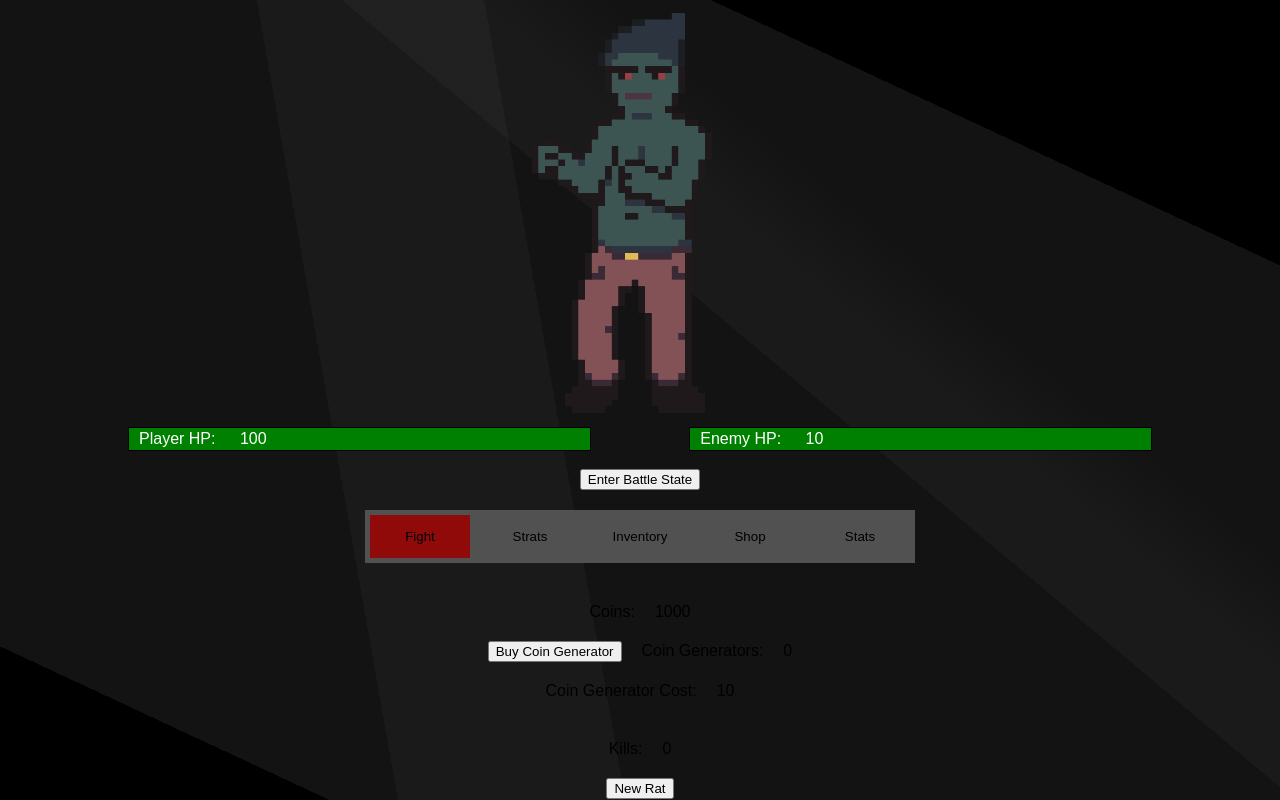
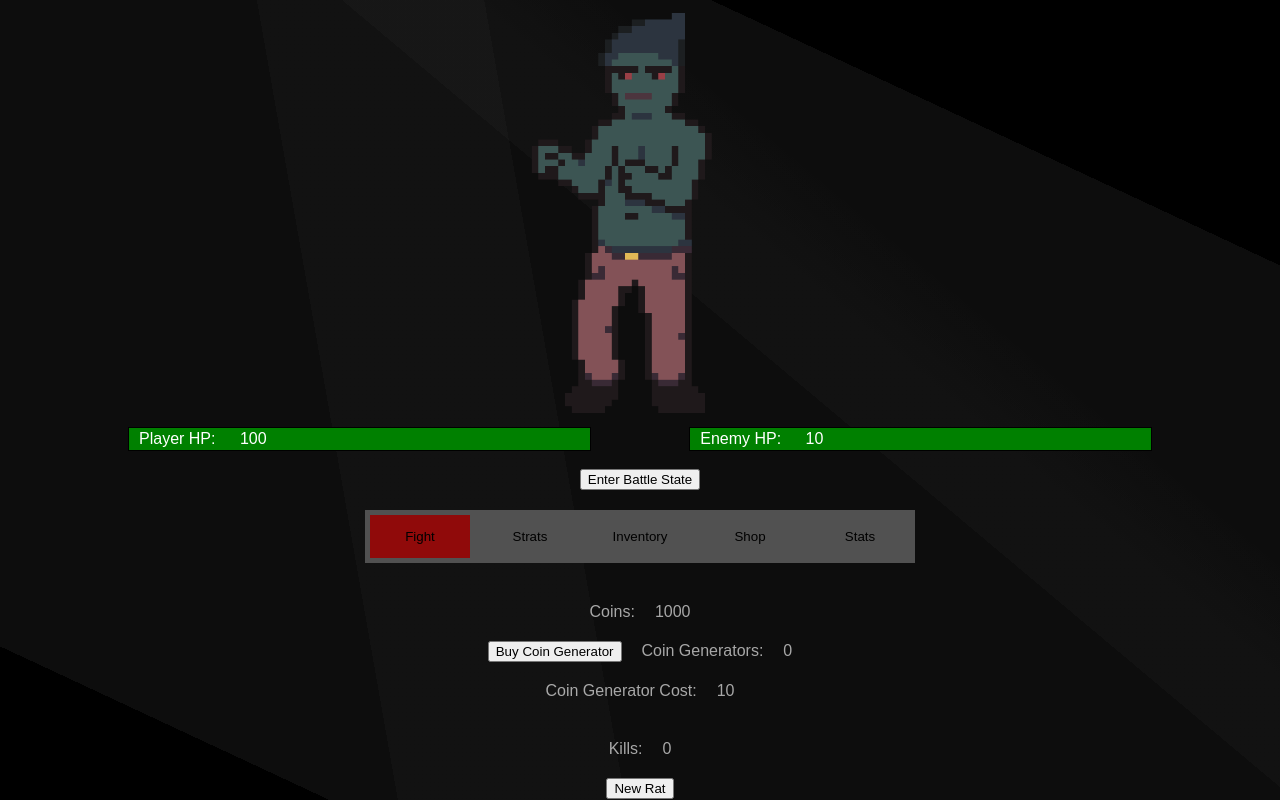
Before and after one commit to Yonkec/TMIdle, a website built with webpack: page index.html in a window 1280 px wide. Built offline with nearby package versions, Linux system fonts and the light colour scheme.

Commit message:
minor CSS

```diff
--- a/assets/css/interface.css
+++ b/assets/css/interface.css
@@ -6,6 +6,7 @@ body {
     align-items: center;
     height: 100vh;
     margin: 0;
+    color: rgba(255, 255, 255, 0.639);
     /* background-image: linear-gradient(346deg, rgba(55, 55, 55,0.04) 0%, rgba(55, 55, 55,0.04) 22%,rgba(140, 140, 140,0.04) 22%, rgba(140, 140, 140,0.04) 69%,rgba(225, 225, 225,0.04) 69%, rgba(225, 225, 225,0.04) 100%),linear-gradient(31deg, rgba(55, 55, 55,0.04) 0%, rgba(55, 55, 55,0.04) 42%,rgba(140, 140, 140,0.04) 42%, rgba(140, 140, 140,0.04) 85%,rgba(225, 225, 225,0.04) 85%, rgba(225, 225, 225,0.04) 100%),linear-gradient(55deg, rgba(55, 55, 55,0.04) 0%, rgba(55, 55, 55,0.04) 13%,rgba(140, 140, 140,0.04) 13%, rgba(140, 140, 140,0.04) 72%,rgba(225, 225, 225,0.04) 72%, rgba(225, 225, 225,0.04) 100%),linear-gradient(90deg, rgb(0,0,0),rgb(0,0,0)); */
     background-image:
     linear-gradient(25deg, transparent 0%, transparent 11%,rgba(156, 156, 156, 0.12) 11%, rgba(156, 156, 156,0.12) 81%,transparent 42%, transparent 40%),
@@ -14,6 +15,19 @@ body {
     linear-gradient(175deg, transparent 0%, transparent 63%,rgba(156, 156, 156,0.05) 13%, rgba(156, 156, 156,0.05) 22%,transparent 25%, transparent 50%),
     linear-gradient(40deg, transparent 0%, transparent 0%,rgb(0,0,0) 2%),
     linear-gradient(140deg, transparent 0%, transparent 0%, rgb(0, 0, 0) 2%)
+
+
+}
+
+body::before {
+    content: "";
+    position: fixed;
+    top: 0;
+    left: 0;
+    width: 100%;
+    height: 100%;
+    background: rgba(0, 0, 0, 0.3);
+    z-index: -1;
 }
 
 .inlineButton {
```
